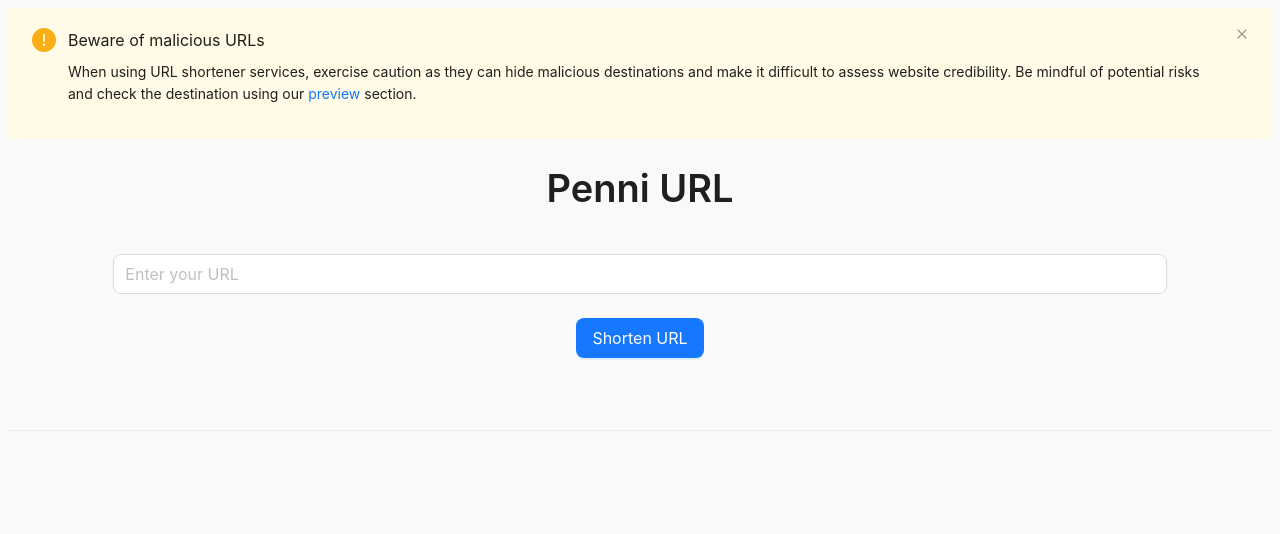
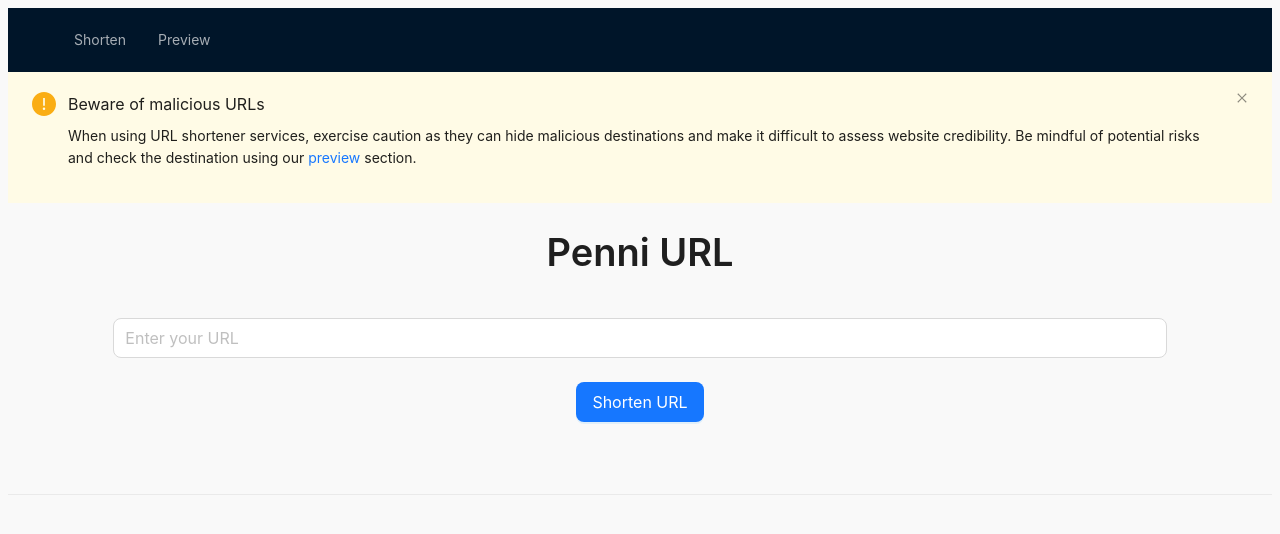
Before and after one commit to Ehsan-Home/URL_shortener, a React (Create React App) app in the folder front-end/: page / in a window 1280 px wide. Shown: the top 534 px of the page. Built offline with nearby package versions, Linux system fonts and the light colour scheme.

Commit message:
navbar added

```diff
--- a/front-end/src/App.js
+++ b/front-end/src/App.js
@@ -6,10 +6,12 @@ import RedirectToLongURL from "./Views/RedirectToLongURL";
 import { ConfigProvider } from "antd";
 import MaliciousLinksAlert from "./Components/MaliciousLinks";
 import Preview from "./Views/Preview";
+import Navbar from "./Components/Navbar";
 
 function App() {
   return (
     <ConfigProvider componentSize="large">
+      <Navbar />
       <MaliciousLinksAlert />
       <Routes>
         <Route path="/" element={<Home />} />
--- /dev/null
+++ b/front-end/src/Components/Navbar.js
@@ -0,0 +1,39 @@
+import { Layout, Menu } from "antd";
+import { useNavigate } from "react-router-dom";
+
+const { Header } = Layout;
+
+const items = [
+  {
+    label: "Shorten",
+    to: "./",
+  },
+  {
+    label: "Preview",
+    to: "/preview",
+  },
+];
+
+const Navbar = () => {
+  const navigate = useNavigate();
+
+  const handleClick = (e) => {
+    navigate(items[e.key].to);
+  };
+
+  return (
+    <Header>
+      <Menu
+        onClick={handleClick}
+        theme="dark"
+        mode="horizontal"
+        items={items.map((item, index) => ({
+          key: index,
+          ...item,
+        }))}
+      />
+    </Header>
+  );
+};
+
+export default Navbar;
```
